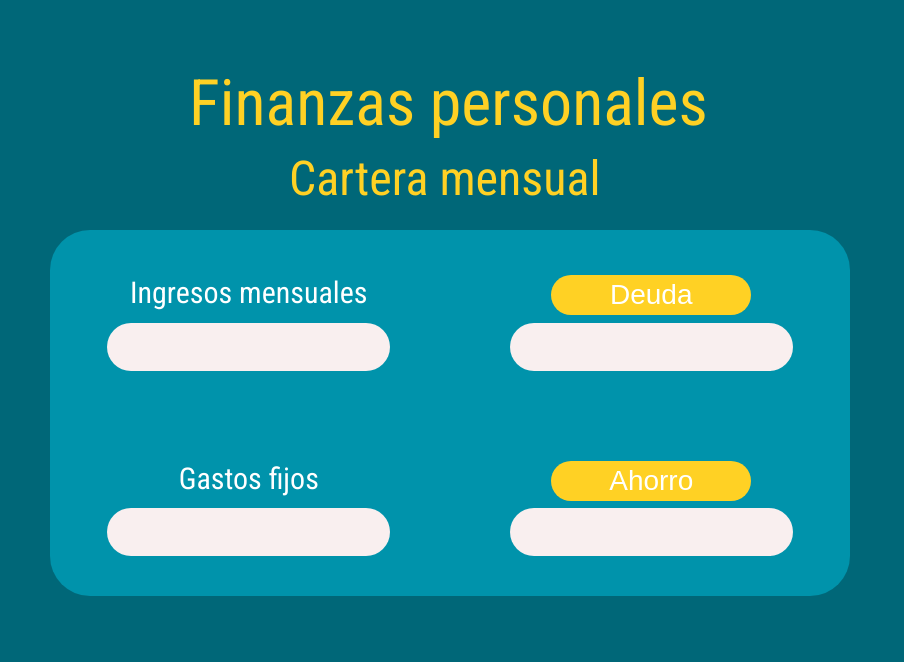
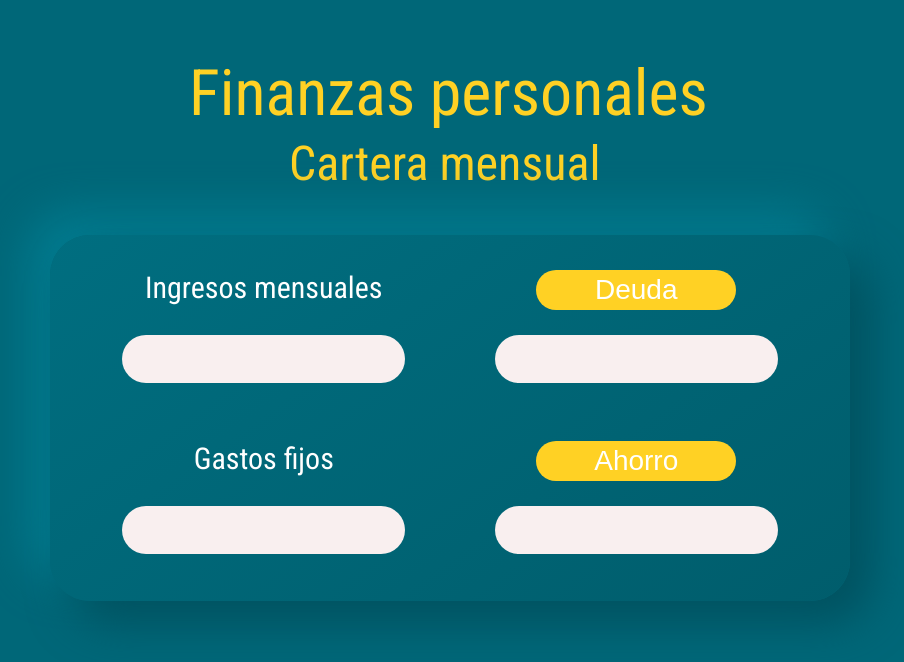
Before and after one commit to Icadena457/practico-JavaSccript, a plain HTML site: page reto/reto.html in a window 1280 px wide. Shown: the whole page, without its empty margins (246-1150 px from the left). Drawn offline with Linux system fonts and the light colour scheme.

Commit message:
cambios reto

```diff
--- a/reto/reto.css
+++ b/reto/reto.css
@@ -22,7 +22,7 @@ header h1 {
     width: 800px;
     height: 85px;
     left: 435px;
-    top: 65px;
+    top: 55px;
     font-style: normal;
     font-weight: 500;
     font-size: 64px;
@@ -34,7 +34,7 @@ header h1 {
     width: 445px;
     height: 62px;
     left: 535px;
-    top: 150px;
+    top: 135px;
     font-style: normal;
     font-weight: 500;
     font-size: 48px;
@@ -45,30 +45,33 @@ header h1 {
 
 form {
     position: absolute;
+    padding: 0 30px 30px;
     width: 800px;
     height: 366px;
     left: 296px;
-    top: 230px;
+    top: 235px;
     display: grid;
     grid-template-columns: repeat(2, 1fr);
     grid-template-rows: repeat(4, 1fr);
     grid-column-gap: 5px;
     grid-row-gap: 5px;
 
-    background: #0093AB;
     border-radius: 40px;
+    background: linear-gradient(145deg, #006e80, #005d6c);
+    box-shadow:  22px 22px 44px #005260,
+                 -22px -22px 44px #007c90;
 }
 
 form .sueldo {
     font-size: 3rem;
-    margin: 45px auto 0;
+    margin: 35px auto 0;
     grid-column: 1/2;
     grid-row: 1/2;
     color: var(--letras);
     border: none;
 }
 .inputGastos, .inputSueldo {
-    margin: 0 auto;
+    margin: 35px auto;
     padding: 15px;
     font-size: 2.5rem;
     outline: none;
@@ -89,7 +92,7 @@ form .sueldo {
 }
 form .gastos {
     font-size: 3rem;
-    margin: 45px auto 0;
+    margin: 35px auto 0;
     grid-column: 1/2;
     grid-row: 3/4;
     color: var(--letras);
@@ -116,7 +119,7 @@ form .gastos {
 .botonDeuda, .botonAhorro {
     width: 200px;
     height: 40px;
-    margin: 45px auto 0;
+    margin: 35px auto 20px;
     font-size: 2.8rem;
     color: #ffff;
     border: none;
```
